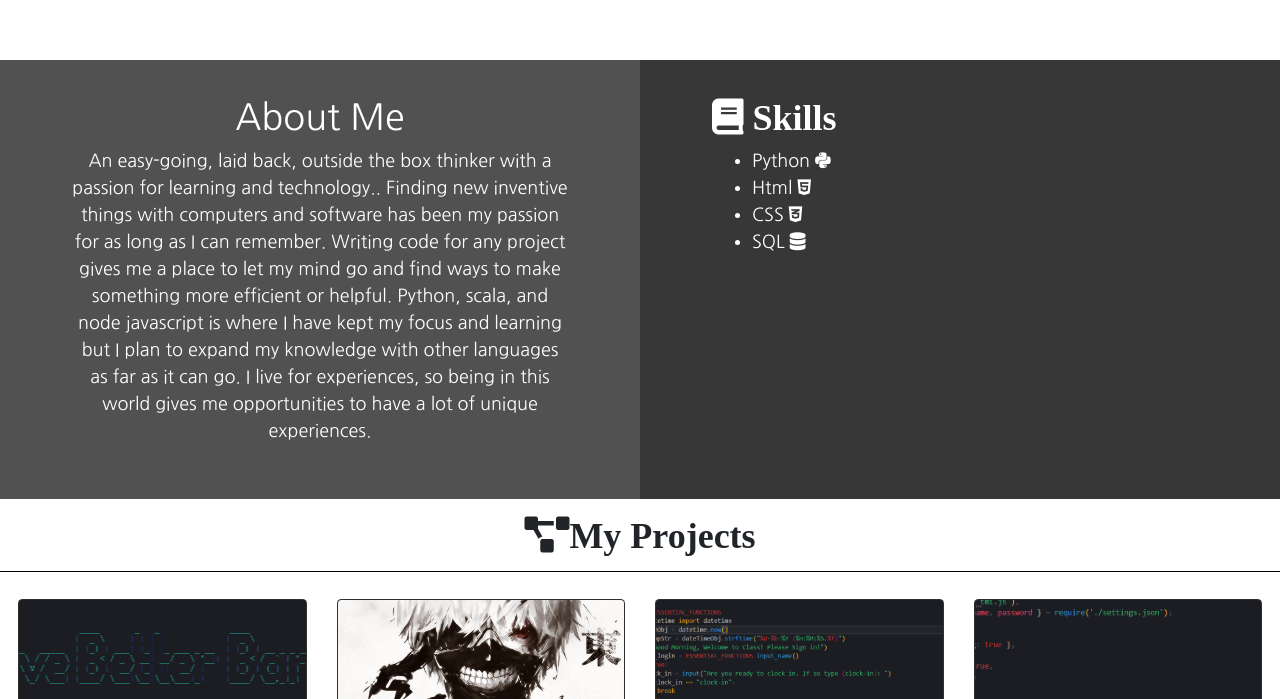
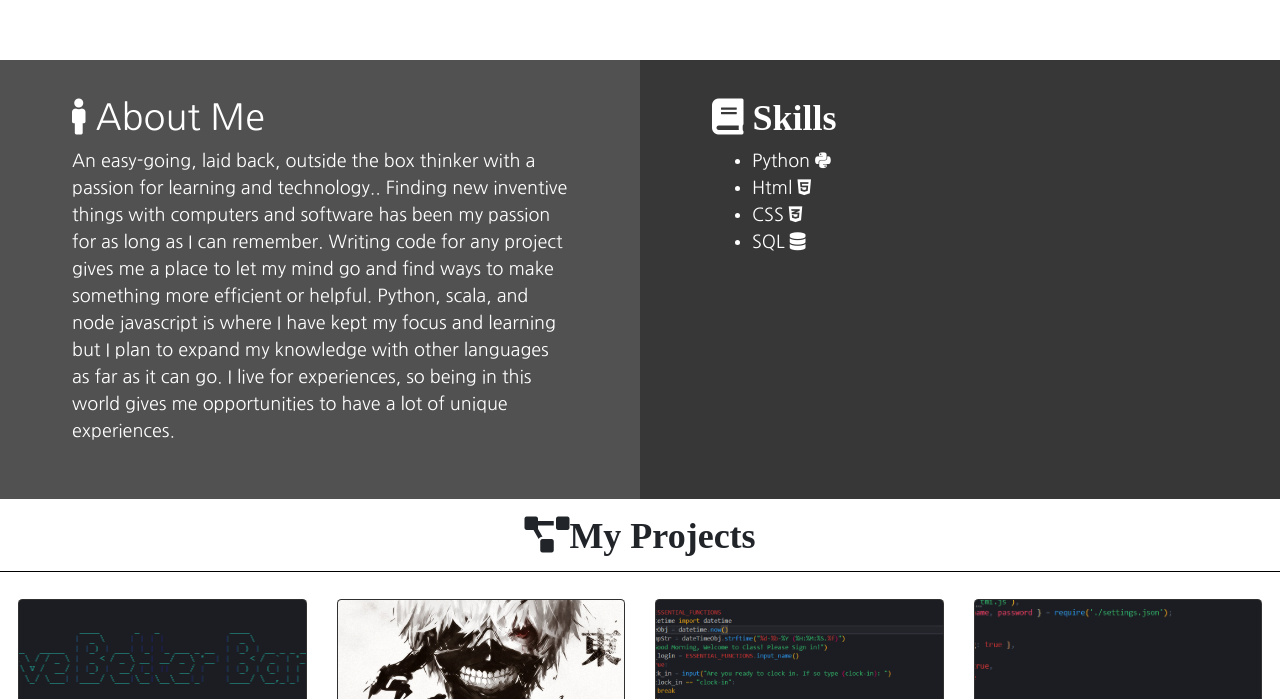
Before and after one commit to ecbishop1055/ecbishop1055.github.io, a plain HTML site: page index.html in a window 1280 px wide. Shown: the part 740-1439 px from the top of the page. Drawn offline with nearby package versions, Linux system fonts and the light colour scheme.

Commit message:
added an icon and left align bio text

```diff
--- a/index.html
+++ b/index.html
@@ -47,7 +47,7 @@
     <div id="about-me">
     <div class="grid-container">
       <div class="left-box1">
-      <h2>About Me</h2>
+      <h2><i class="fas fa-male"></i> About Me</h2>
       <p>
         An easy-going, laid back, outside the box thinker with a passion for learning and technology.. Finding new inventive things with computers and software has been my passion for as long as I can remember. Writing code for any project gives me a place to let my mind go and find ways to make something more efficient or helpful. Python, scala, and node javascript is where I have kept my focus and learning but I plan to expand my knowledge with other languages as far as it can go. I live for experiences, so being in this world gives me opportunities to have a lot of unique experiences.
       </p>
--- a/style.css
+++ b/style.css
@@ -61,7 +61,7 @@ html {
     background-color: #515151;
     flex: 1;
     padding: 2rem 4rem;
-    text-align: center;
+    text-align: left;
     color: white;
     box-shadow: 0 2px 0 rgba(255,255,255, 0.9);
     line-height: 1.5 !important;
```
